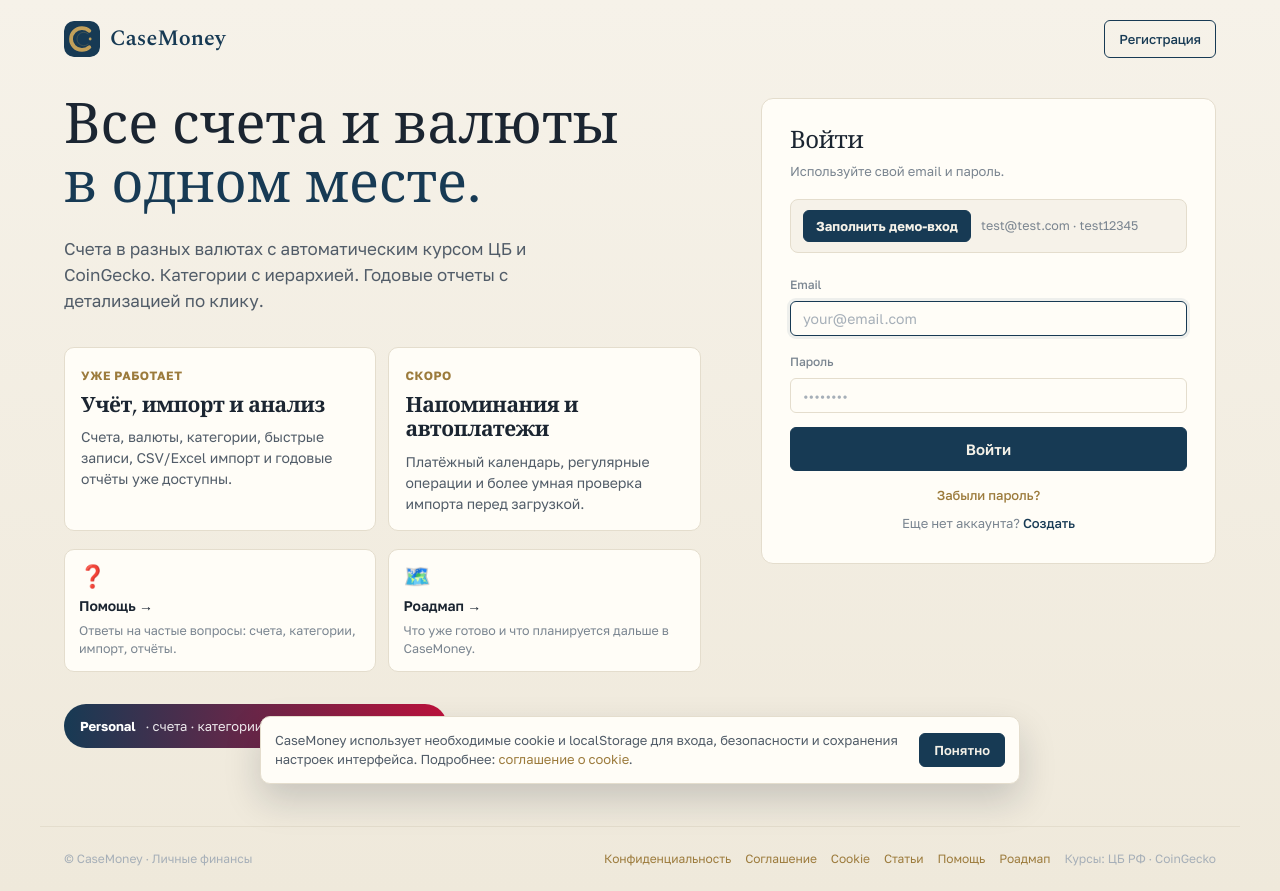
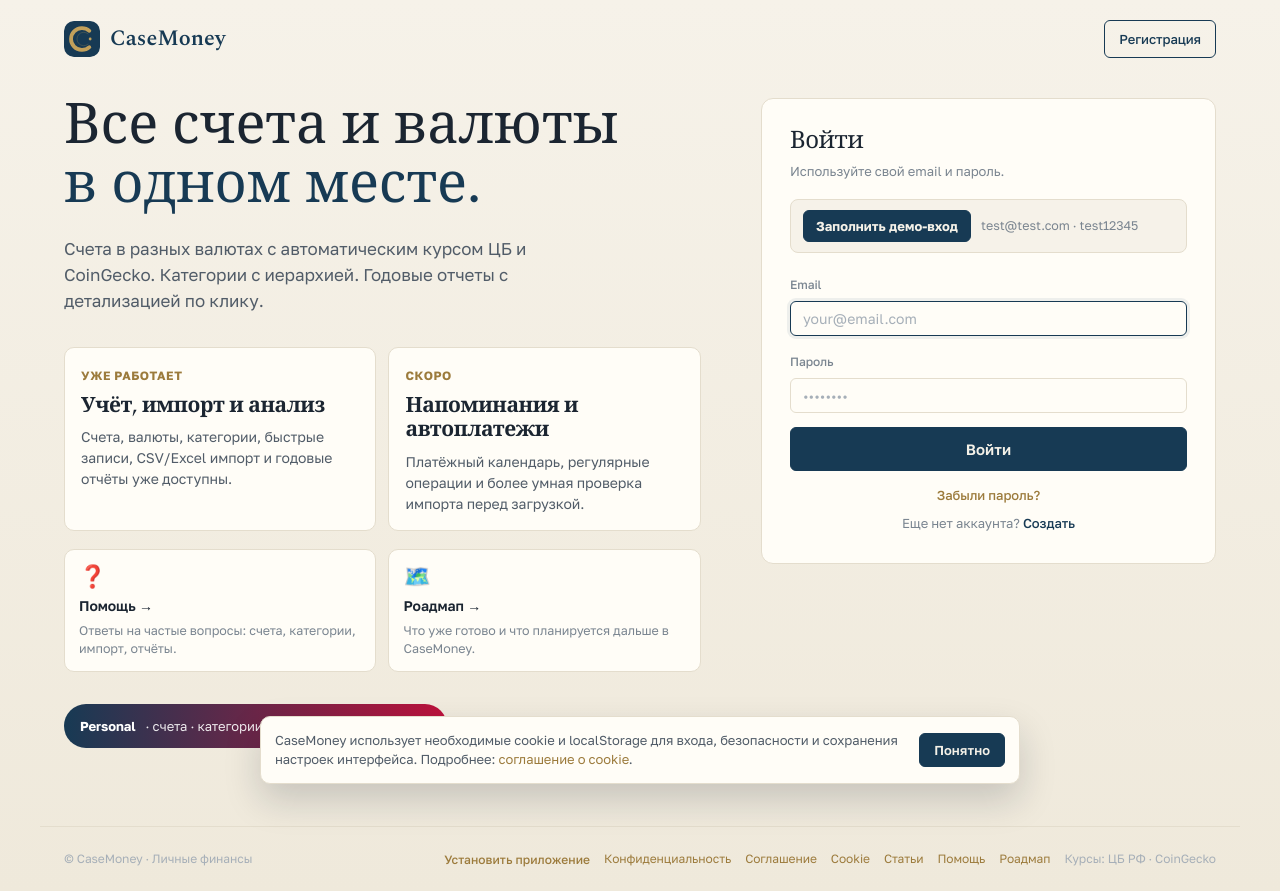
Before and after one commit to solo33/casemoney, a React (Vite) app in the folder frontend/: page /login in a window 1280 px wide. Built offline with nearby package versions, Linux system fonts and the light colour scheme; no server answers.

Commit message:
feat: add PWA install link

```diff
--- a/frontend/src/components/Nav.jsx
+++ b/frontend/src/components/Nav.jsx
@@ -2,6 +2,7 @@ import { useState } from "react";
 import { NavLink, useNavigate } from "react-router-dom";
 import { useUser } from "../contexts/UserContext";
 import { COMMON_CURRENCIES, currencySymbol } from "../utils/money";
+import PwaInstallLink from "./PwaInstallLink";
 
 const BASE_LINKS = [
   { to: "/home", label: "Главная" },
@@ -161,6 +162,11 @@ export default function Nav() {
                       {l.label}
                     </NavLink>
                   ))}
+                  <PwaInstallLink style={{
+                    display: "block", width: "100%", textAlign: "left",
+                    padding: "8px 12px", borderTop: "1px solid #ece6d8",
+                    marginTop: 4, color: "#9c7b3c", fontSize: 14,
+                  }} />
                 </div>
               </>
             )}
@@ -297,6 +303,10 @@ export default function Nav() {
               {l.label}
             </NavLink>
           ))}
+          <PwaInstallLink style={{
+            ...mobileLinkStyle({ isActive: false }),
+            width: "100%", textAlign: "left", cursor: "pointer",
+          }} />
           <div style={{ display: "flex", gap: 8, alignItems: "center", marginTop: 8 }}>
             <span style={{ fontSize: 12, color: "rgba(244,241,232,0.6)" }}>Валюта:</span>
             <select value={mainCurrency} onChange={handleChangeMainCurrency} style={{ flex: 1 }}>
--- /dev/null
+++ b/frontend/src/components/PwaInstallLink.jsx
@@ -0,0 +1,106 @@
+import { useEffect, useState } from "react";
+
+function isStandalone() {
+  return window.matchMedia("(display-mode: standalone)").matches
+    || window.navigator.standalone === true;
+}
+
+function isIos() {
+  return /iphone|ipad|ipod/i.test(window.navigator.userAgent)
+    || (window.navigator.platform === "MacIntel" && window.navigator.maxTouchPoints > 1);
+}
+
+export default function PwaInstallLink({ style = {}, className = "" }) {
+  const [installPrompt, setInstallPrompt] = useState(
+    () => window.__casemoneyInstallPrompt || null
+  );
+  const [installed, setInstalled] = useState(isStandalone);
+  const [showHelp, setShowHelp] = useState(false);
+
+  useEffect(() => {
+    const available = () => setInstallPrompt(window.__casemoneyInstallPrompt || null);
+    const completed = () => {
+      setInstalled(true);
+      setInstallPrompt(null);
+      setShowHelp(false);
+    };
+    window.addEventListener("casemoney:pwa-install-available", available);
+    window.addEventListener("appinstalled", completed);
+    return () => {
+      window.removeEventListener("casemoney:pwa-install-available", available);
+      window.removeEventListener("appinstalled", completed);
+    };
+  }, []);
+
+  if (installed) return null;
+
+  const install = async () => {
+    if (!installPrompt) {
+      setShowHelp(true);
+      return;
+    }
+    await installPrompt.prompt();
+    const choice = await installPrompt.userChoice;
+    window.__casemoneyInstallPrompt = null;
+    setInstallPrompt(null);
+    if (choice.outcome === "accepted") setInstalled(true);
+  };
+
+  return (
+    <>
+      <button
+        type="button"
+        onClick={install}
+        className={className}
+        style={{
+          border: "none", background: "transparent", color: "inherit",
+          cursor: "pointer", ...style,
+        }}
+      >
+        Установить приложение
+      </button>
+
+      {showHelp && (
+        <div
+          onClick={() => setShowHelp(false)}
+          style={{
+            position: "fixed", inset: 0, zIndex: 2000,
+            background: "rgba(15, 30, 45, 0.48)",
+            display: "flex", alignItems: "center", justifyContent: "center",
+            padding: 18,
+          }}
+        >
+          <div
+            onClick={event => event.stopPropagation()}
+            style={{
+              width: "100%", maxWidth: 430,
+              background: "#fffdf7", color: "#1b2531",
+              border: "1px solid #e4ddcd", borderRadius: 12,
+              boxShadow: "0 20px 44px -16px rgba(15,30,45,0.45)",
+              padding: 22,
+            }}
+          >
+            <h3 style={{ margin: "0 0 12px", color: "#173a54" }}>
+              Установить CaseMoney
+            </h3>
+            {isIos() ? (
+              <ol style={{ margin: "0 0 18px", paddingLeft: 22, lineHeight: 1.7 }}>
+                <li>Нажмите кнопку «Поделиться» в Safari.</li>
+                <li>Выберите «На экран „Домой“».</li>
+                <li>Нажмите «Добавить».</li>
+              </ol>
+            ) : (
+              <p style={{ margin: "0 0 18px", lineHeight: 1.6 }}>
+                Откройте меню браузера и выберите «Установить приложение» или
+                «Добавить на главный экран». Лучше использовать Chrome или Edge.
+              </p>
+            )}
+            <button type="button" onClick={() => setShowHelp(false)} style={{ width: "100%" }}>
+              Понятно
+            </button>
+          </div>
+        </div>
+      )}
+    </>
+  );
+}
--- a/frontend/src/components/QuickAddFab.jsx
+++ b/frontend/src/components/QuickAddFab.jsx
@@ -1,6 +1,10 @@
 import { useState, useEffect, useMemo } from "react";
 import api from "../api/client";
-import { COMMON_CURRENCIES, formatMoneyWithCurrency } from "../utils/money";
+import {
+  COMMON_CURRENCIES,
+  formatMoneyWithCurrency,
+  sortCurrenciesRubFirst,
+} from "../utils/money";
 
 // Глобальное событие — страницы перезагружают данные после добавления
 export const TX_ADDED_EVENT = "casemoney:tx-added";
@@ -41,7 +45,9 @@ export default function QuickAddFab() {
             const next = { ...f };
             if (!next.account_id) {
               next.account_id = String(acc.data[0].id);
-              next.currency = acc.data[0].balances?.[0]?.currency || "";
+              next.currency = sortCurrenciesRubFirst(
+                (acc.data[0].balances || []).map(balance => balance.currency)
+              )[0] || "";
             }
             return next;
           });
@@ -56,7 +62,7 @@ export default function QuickAddFab() {
     const acc = accounts.find(a => String(a.id) === String(form.account_id));
     if (!acc) return;
     if (!acc.balances?.length) return;
-    const currencies = acc.balances.map(b => b.currency);
+    const currencies = sortCurrenciesRubFirst(acc.balances.map(b => b.currency));
     if (!currencies.includes(form.currency)) {
       setForm(f => ({ ...f, currency: currencies[0] }));
     }
@@ -93,7 +99,9 @@ export default function QuickAddFab() {
   );
 
   const accountBalances = selectedAccount?.balances || [];
-  const accountCurrencies = accountBalances.map(b => b.currency);
+  const accountCurrencies = sortCurrenciesRubFirst(
+    accountBalances.map(b => b.currency)
+  );
 
   const handleSubmit = async (e) => {
     e.preventDefault();
--- a/frontend/src/components/QuickAddInline.jsx
+++ b/frontend/src/components/QuickAddInline.jsx
@@ -1,7 +1,7 @@
 import { useState, useEffect, useMemo, useCallback } from "react";
 import api from "../api/client";
 import { TX_ADDED_EVENT } from "./QuickAddFab";
-import { COMMON_CURRENCIES } from "../utils/money";
+import { COMMON_CURRENCIES, sortCurrenciesRubFirst } from "../utils/money";
 
 const TABS = [
   { value: "expense",  label: "↘ Расход",  color: "#c0432b" },
@@ -95,7 +95,9 @@ export default function QuickAddInline({
       return {
         ...f,
         account_id: String(first.id),
-        currency: first.balances?.[0]?.currency || "",
+        currency: sortCurrenciesRubFirst(
+          (first.balances || []).map(balance => balance.currency)
+        )[0] || "",
       };
     });
   }, []);
@@ -124,7 +126,7 @@ export default function QuickAddInline({
     if (!form.account_id || !accounts.length) return;
     const acc = accounts.find(a => String(a.id) === String(form.account_id));
     if (!acc?.balances?.length) return;
-    const codes = acc.balances.map(b => b.currency);
+    const codes = sortCurrenciesRubFirst(acc.balances.map(b => b.currency));
     if (!codes.includes(form.currency)) {
       setForm(f => ({ ...f, currency: codes[0] }));
     }
@@ -134,7 +136,9 @@ export default function QuickAddInline({
     () => accounts.find(a => String(a.id) === String(form.account_id)),
     [accounts, form.account_id]
   );
-  const accountCurrencies = (selectedAccount?.balances || []).map(b => b.currency);
+  const accountCurrencies = sortCurrenciesRubFirst(
+    (selectedAccount?.balances || []).map(b => b.currency)
+  );
 
   const filteredCategories = type === "transfer"
     ? categories
--- a/frontend/src/main.jsx
+++ b/frontend/src/main.jsx
@@ -8,6 +8,17 @@ import App from './App.jsx'
 // новая версия автоматически активируется при следующем визите.
 registerSW({ immediate: true })
 
+// Keep the one-shot browser install prompt until the user clicks our link.
+window.addEventListener('beforeinstallprompt', (event) => {
+  event.preventDefault()
+  window.__casemoneyInstallPrompt = event
+  window.dispatchEvent(new Event('casemoney:pwa-install-available'))
+})
+
+window.addEventListener('appinstalled', () => {
+  window.__casemoneyInstallPrompt = null
+})
+
 createRoot(document.getElementById('root')).render(
   <StrictMode>
     <App />
--- a/frontend/src/pages/Home.jsx
+++ b/frontend/src/pages/Home.jsx
@@ -4,7 +4,12 @@ import api from "../api/client";
 import { TX_ADDED_EVENT } from "../components/QuickAddFab";
 import QuickAddInline from "../components/QuickAddInline";
 import { useUser } from "../contexts/UserContext";
-import { currencySymbol, formatMoney, formatMoneyWithCurrency } from "../utils/money";
+import {
+  currencySymbol,
+  formatMoney,
+  formatMoneyWithCurrency,
+  sortCurrenciesRubFirst,
+} from "../utils/money";
 
 const TYPE_LABEL = { income: "Доход", expense: "Расход", transfer: "Перевод" };
 const TYPE_COLOR = { income: "#167a4a", expense: "#c0432b", transfer: "#2f6296" };
@@ -716,7 +721,9 @@ function TxEditModal({ tx, accounts, categories, onClose, onSaved }) {
   const [err, setErr] = useState(null);
 
   const acc = accounts.find(a => String(a.id) === form.account_id);
-  const accCurrencies = (acc?.balances || []).map(b => b.currency);
+  const accCurrencies = sortCurrenciesRubFirst(
+    (acc?.balances || []).map(b => b.currency)
+  );
   const cats = form.type === "transfer"
     ? [] : categories.filter(c => c.type === form.type);
 
--- a/frontend/src/pages/Login.jsx
+++ b/frontend/src/pages/Login.jsx
@@ -1,5 +1,6 @@
 import { useState, useEffect } from "react";
 import { useNavigate, Link } from "react-router-dom";
+import PwaInstallLink from "../components/PwaInstallLink";
 import { login, getPublicConfig } from "../api/auth";
 
 const DEMO_EMAIL = "test@test.com";
@@ -244,6 +245,7 @@ export default function Login() {
       }}>
         <span>© CaseMoney · Личные финансы</span>
         <span style={{ display: "flex", gap: 14, flexWrap: "wrap" }}>
+          <PwaInstallLink style={{ padding: 0, color: "#9c7b3c", fontSize: 12 }} />
           <Link to="/privacy" style={{ color: "#9c7b3c", textDecoration: "none" }}>Конфиденциальность</Link>
           <Link to="/terms" style={{ color: "#9c7b3c", textDecoration: "none" }}>Соглашение</Link>
           <Link to="/cookies" style={{ color: "#9c7b3c", textDecoration: "none" }}>Cookie</Link>
--- a/frontend/src/utils/money.js
+++ b/frontend/src/utils/money.js
@@ -19,6 +19,16 @@ export const COMMON_CURRENCIES = [
   "RUB", "USD", "EUR", "GBP", "UAH", "KZT", "BYN", "CNY", "JPY",
   "BTC", "ETH", "USDT", "USDC", "SOL", "BNB", "TON",
 ];
+
+export function sortCurrenciesRubFirst(currencies) {
+  return [...new Set(currencies)].sort((left, right) => {
+    const leftCode = String(left).toUpperCase();
+    const rightCode = String(right).toUpperCase();
+    if (leftCode === "RUB" && rightCode !== "RUB") return -1;
+    if (rightCode === "RUB" && leftCode !== "RUB") return 1;
+    return 0;
+  });
+}
 
 export function currencySymbol(code) {
   return CURRENCY_SYMBOLS[code?.toUpperCase()] || code;
```
Also changed, not shown: frontend/src/pages/Transactions.jsx (+16 -5 lines).
